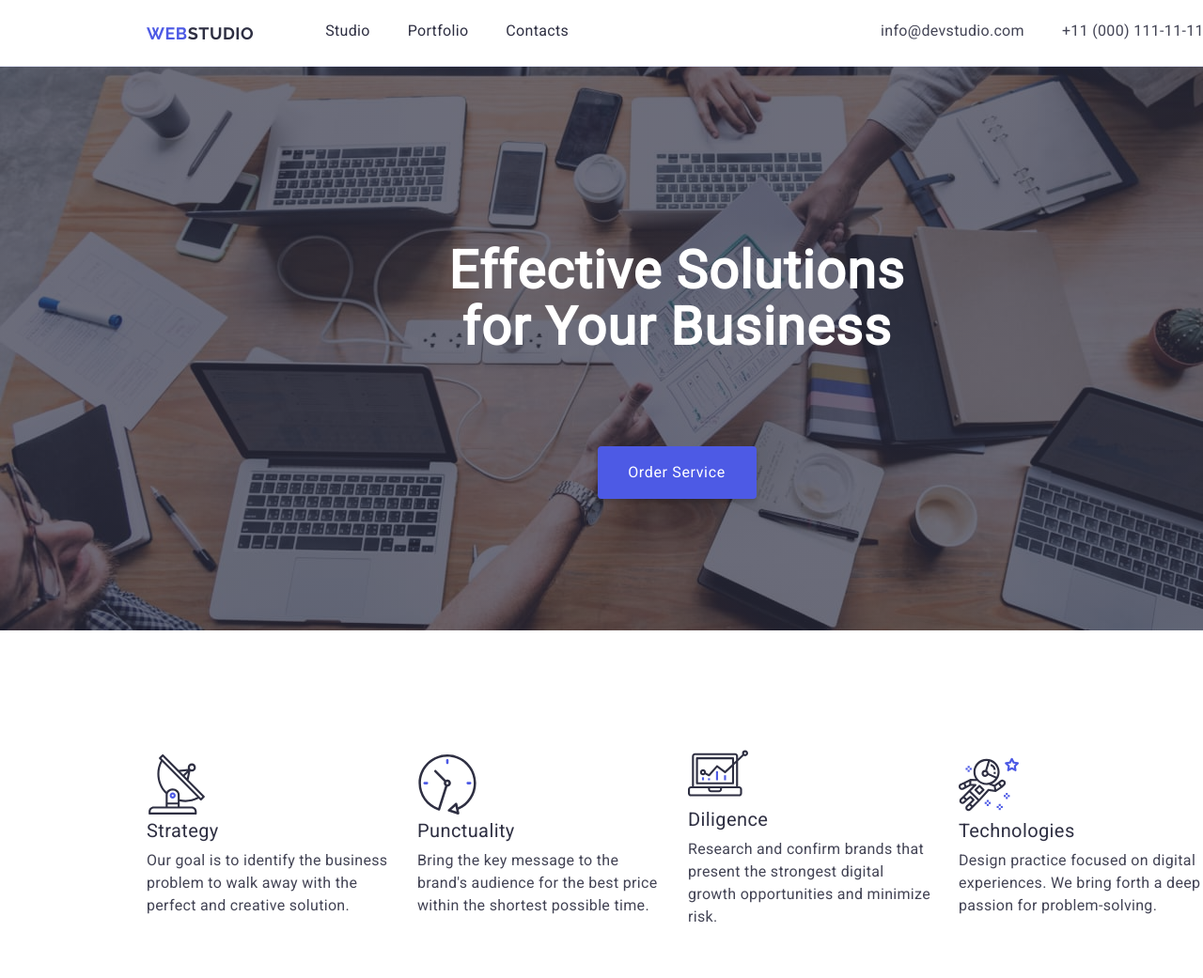
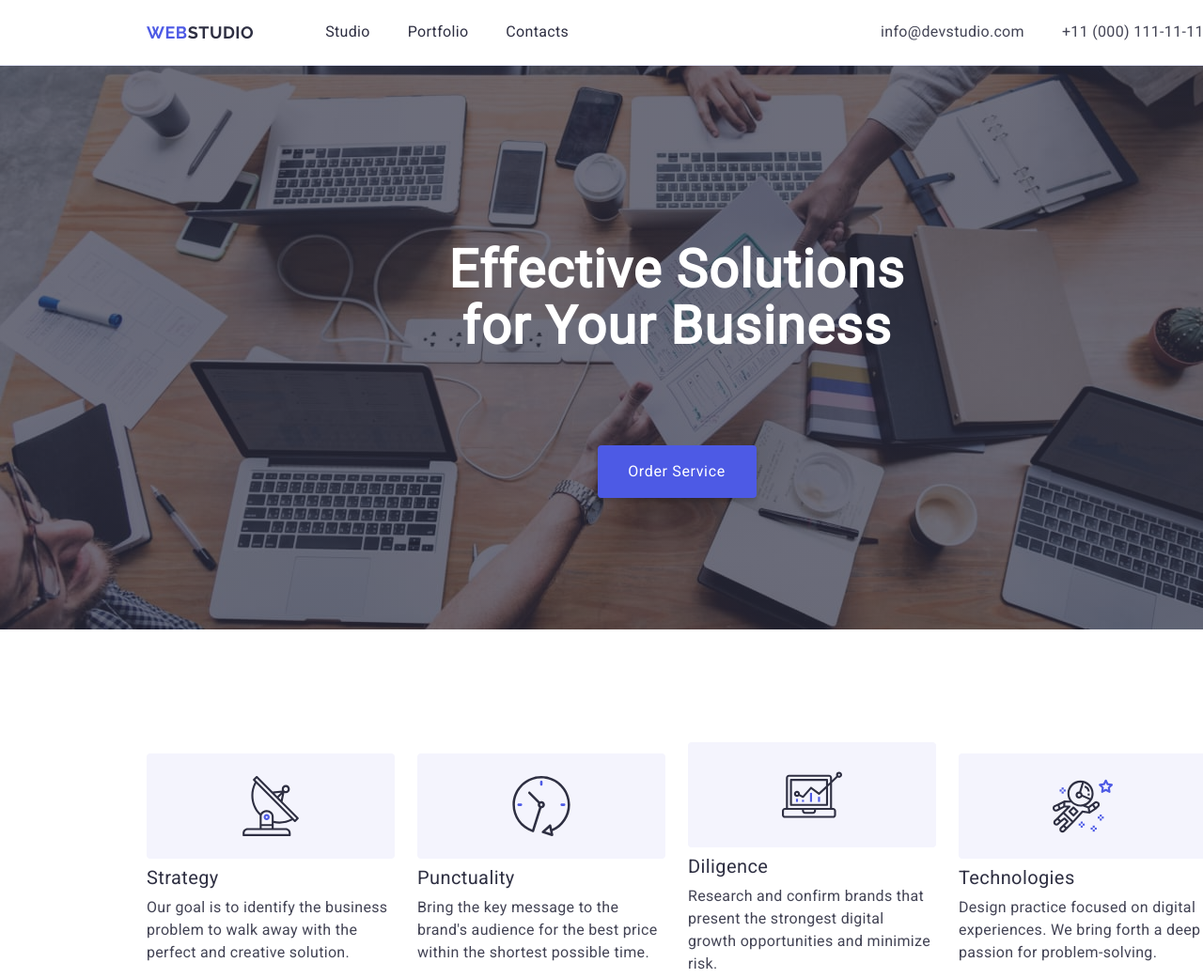
Before and after one commit to Velykobrat/goit-markup-hw-04, a plain HTML site: page index.html in a window 1280 px wide. Shown: the top 1041 px of the page at 94% size. Drawn offline with nearby package versions, Linux system fonts and the light colour scheme.

Commit message:
Corrections
Хедер, герой та переваги

```diff
--- a/css/styles.css
+++ b/css/styles.css
@@ -17,13 +17,6 @@ img {
 	object-fit: cover;
     width: 264px;
     height: 260px;
-}
-
-header {
-    border-bottom: 1px solid #E7E9FC;
-    background: #FFF;
-    width: 1440px;
-    padding: 24px 0;
 }
 
 .container {
@@ -73,6 +66,18 @@ letter-spacing: 0.4px;
     letter-spacing: 0.32px;
 }
 
+
+/*СЕКЦІЯ ХЕДЕР*/
+
+
+.page-header {
+    border-bottom: 1px solid #E7E9FC;
+    background: #FFF;
+    width: 1440px;
+    padding: 24px 0;
+    box-shadow: зі значенням 0px 2px 1px rgba(46, 47, 66, 0.08), 0px 1px 1px rgba(46, 47, 66, 0.16), 0px 1px 6px rgba(46, 47, 66, 0.08);
+}
+
 .logo {
 color: #4D5AE5;
 font-family: "Raleway", sans-serif;
@@ -112,26 +117,22 @@ ul {
 
 .link:hover {
     color: #404BBF;
-    transition-duration: 250ms;
-    transition-timing-function: cubic-bezier(0.4, 0, 0.2, 1);
     }
 
 .link:focus {
     color: #404BBF;
     text-decoration: underline;
-    transition-duration: 250ms;
-    transition-timing-function: cubic-bezier(0.4, 0, 0.2, 1);
     }
-
 
  .link:after {
     content: "";
-    display: block;
-    width: 100%;
+    position: absolute;
+    left: 0;
+    bottom: -1px;
     height: 4px;
-    text-decoration: underline;
-    transition-duration: 250ms;
-    transition-timing-function: cubic-bezier(0.4, 0, 0.2, 1);
+    background-color: #404bbf;
+    border-radius: 2px;
+    transition: color 250ms cubic-bezier(0.4, 0, 0.2, 1);;
  }
 
 .page-header .container {
@@ -165,6 +166,8 @@ ul {
 
 .list {
     padding: 24px 0;
+    position: relative;
+    color: #404bbf;
 }
 
 .contacts {
@@ -172,13 +175,20 @@ ul {
     font-style: normal;
 }
 
+
+/*СЕКЦІЯ ГЕРОЙ*/
+
+
 .hero-page {
 width: 1440px;
 height: 600px;
 flex-shrink: 0;
 padding: 188px 0 188px;
-background-image: linear-gradient(to bottom, rgba(46, 47, 66, 0.7), rgba(46, 47, 66, 0.7)), url(/images/people-office\ 1.jpg);
+background-image: linear-gradient(rgba(46, 47, 66, 0.7), rgba(46, 47, 66, 0.7)), url(/images/people-office\ 1.jpg);
 max-width: 1440px;
+background-repeat: no-repeat;
+background-position: center;
+background-size: cover;
 }
 
 .button {
@@ -197,6 +207,7 @@ min-width: 169px;
 height: 56px;
 border: none;
 margin: 0 auto;
+transition: background-color 250ms cubic-bezier(0.4, 0, 0.2, 1);
 }
 
 .container .button {
@@ -238,6 +249,16 @@ p {
 
 .section-perevag .container {
     justify-content: center;
+}
+
+.perevag-logo {
+    display: flex;
+    align-items: center;
+    justify-content: center;
+    height: 112px;
+    background-color: #f4f4fd;
+    border-radius: 4px;
+    margin-bottom: 8px;
 }
 
 .perevagu-list {
--- a/index.html
+++ b/index.html
@@ -19,13 +19,13 @@
             <nav class="navigation">
                 <a class="logo" href="./index.html">Web<span class="logo-dark">Studio</span></a>
                 <ul class="nav-list">
-                    <li>
+                    <li class="nav-list-item">
                         <a class="link" href="./index.html">Studio</a>
                     </li>
-                    <li>
+                    <li class="nav-list-item">
                         <a class="link" href="">Portfolio</a>
                     </li>
-                    <li>
+                    <li class="nav-list-item">
                         <a class="link" href="">Contacts</a>
                     </li>
                 </ul>
@@ -33,10 +33,10 @@
 
             <address class="contacts">
                 <ul class="nav-contacts">
-                    <li>
+                    <li class="nav-contacts-item">
                         <a class="link" href="mailto:info@devstudio.com">info@devstudio.com</a>
                     </li>
-                    <li>
+                    <li class="nav-contacts-item">
                         <a class="link" href="tel:+110001111111">+11 (000) 111-11-11</a>
                     </li>
                 </ul>
@@ -58,22 +58,30 @@
                 <h2 class="visually-hidden">Perevagu</h2>
                 <ul class="perevagu-list">
                     <li class="perevag-element">
-                        <svg width="64" height="64"><use href="./images/icons.svg#icon-antenna-1"></use></svg>
+                        <div class="perevag-logo">
+                            <svg width="64" height="64"><use href="./images/icons.svg#icon-antenna-1"></use></svg>
+                        </div>
                         <h3 class="under-section-title">Strategy</h3>
                         <p class="under-section-text">Our goal is to identify the business problem to walk away with the perfect and creative solution.</p>
                     </li>
                     <li class="perevag-element">
-                        <svg width="64" height="64"><use href="./images/icons.svg#icon-clock-1"></use></svg>
+                        <div class="perevag-logo">
+                            <svg width="64" height="64"><use href="./images/icons.svg#icon-clock-1"></use></svg>
+                        </div>
                         <h3 class="under-section-title">Punctuality</h3>
                         <p class="under-section-text">Bring the key message to the brand's audience for the best price within the shortest  possible time.</p>
                     </li>
                     <li class="perevag-element">
-                        <svg width="64" height="64"><use href="./images/icons.svg#icon-diagram-1"></use></svg>
+                        <div class="perevag-logo">
+                            <svg width="64" height="64"><use href="./images/icons.svg#icon-diagram-1"></use></svg>
+                        </div>
                         <h3 class="under-section-title">Diligence</h3>
                         <p class="under-section-text">Research and confirm brands that present the strongest digital growth opportunities and minimize risk.</p>
                     </li>
                     <li class="perevag-element">
-                        <svg width="64" height="64"><use href="./images/icons.svg#icon-astronaut-1"></use></svg>
+                        <div class="perevag-logo">
+                            <svg width="64" height="64"><use href="./images/icons.svg#icon-astronaut-1"></use></svg>
+                        </div>
                         <h3 class="under-section-title">Technologies</h3>
                         <p class="under-section-text">Design practice focused on digital experiences. We bring forth a deep passion for problem-solving.</p>
                     </li>
```
